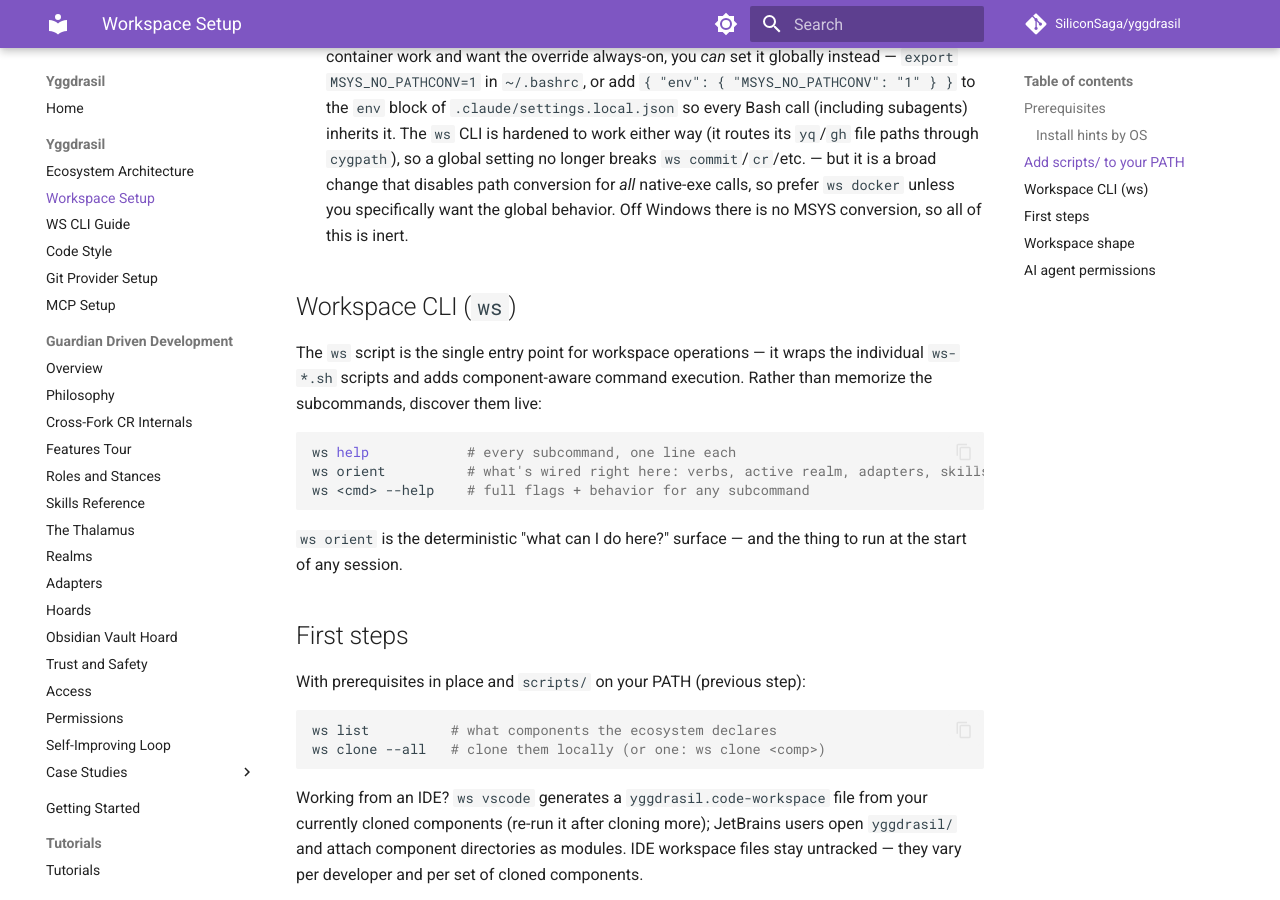
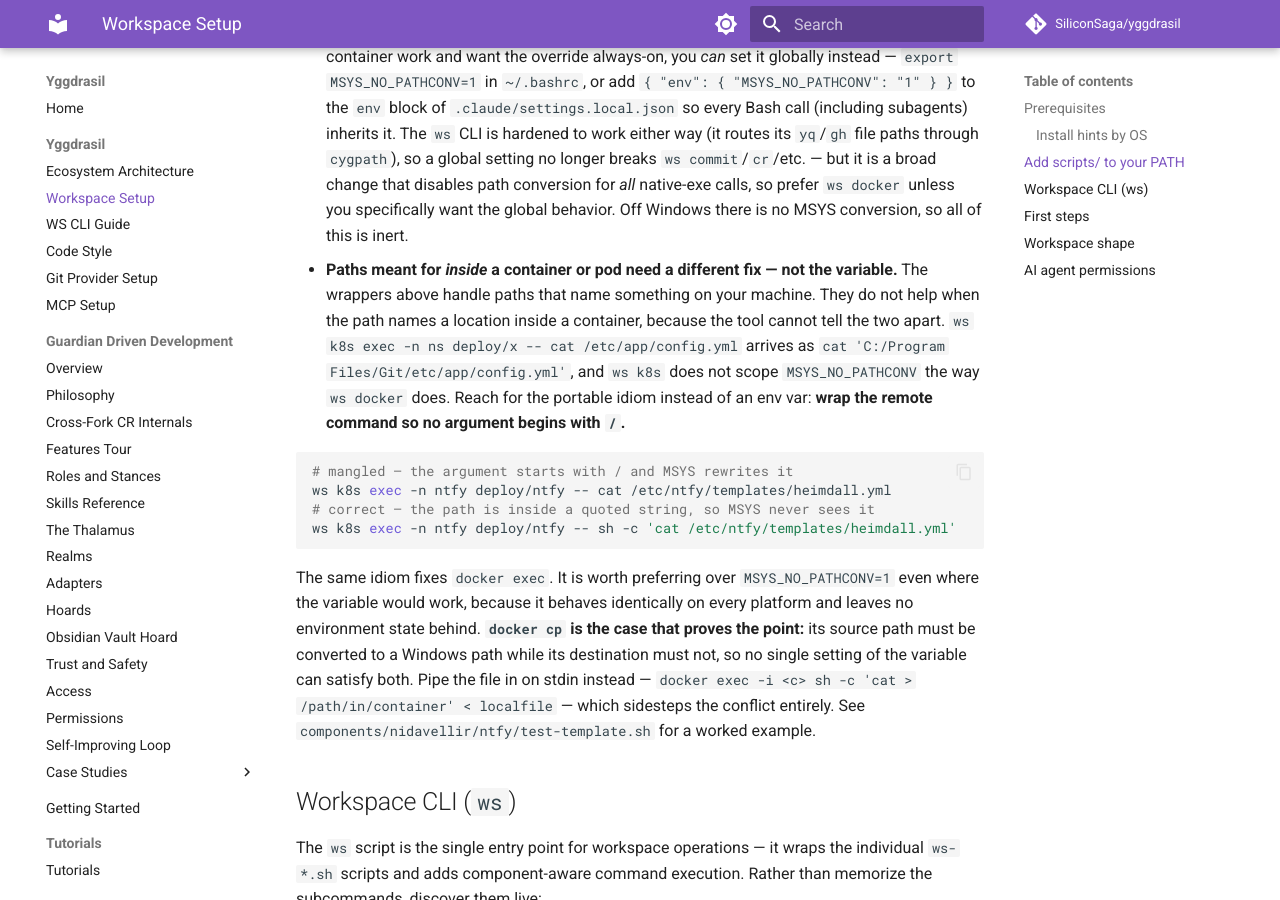
Before and after one commit to SiliconSaga/yggdrasil, an MkDocs documentation site: the page built from docs/workspace-setup.md, in a window 1280 px wide and 900 px high, scrolled down 2776 px. Built offline with MkDocs 1.6.1 and Material for MkDocs 9.7.7, drawn with Linux system fonts in a browser that asks for light colours; comment, search, counter and statistics services are not loaded.

Commit message:
docs(setup): note the sh -c idiom for container-side paths under MSYS
The existing MSYS guidance covers paths naming something on your machine, which `ws docker` handles. It does not cover paths naming a location *inside* a container — `ws k8s exec … -- cat /etc/app/x.yml` arrives as `cat 'C:/Program Files/Git/etc/app/x.yml'`, and `ws k8s` deliberately does not scope `MSYS_NO_PATHCONV` the way `ws docker` does. Hit twice in one session, in `docker exec` and then `kubectl exec`.

Documents wrapping the remote command in `sh -c '…'` so no argument starts with `/`, and recommends it over the env var generally: it behaves the same on every platform and leaves no environment state behind. `docker cp` is the case that settles the argument — its source must be path-converted while its destination must not, so no single value of the variable works; pipe the file in on stdin instead.

Deliberately additive. The existing paragraph already weighs `ws docker` against the global override and warns that the global form is broad, which past sessions learned the hard way; nothing there is rewritten.

Co-Authored-By: Claude Opus 5 <noreply@anthropic.com>

````diff
--- a/docs/workspace-setup.md
+++ b/docs/workspace-setup.md
@@ -58,6 +58,16 @@ export PATH="/path/to/yggdrasil/scripts:$PATH"
 - **`bash` itself may not be on your *system* PATH.** Git for Windows offers a few PATH choices at install time; the common "Git from the command line and also from 3rd-party software" option adds Git's `cmd\` directory (so `git` works in cmd/PowerShell) but **not** the `bin\` / `usr\bin\` directory that holds `bash.exe`. If `bash` isn't found outside Git Bash, add `C:\Program Files\Git\bin` (or `…\usr\bin`) to your PATH.
 - **Adding `scripts/` persistently.** Inside Git Bash, the `~/.bashrc` export above is enough. The `ws` entry point is a Bash script, so adding `scripts/` to the Windows PATH alone does not create a native cmd/PowerShell command. From cmd or PowerShell, enter Git Bash or invoke the CLI through Bash from the workspace root, for example `bash scripts/ws help`.
 - **Git Bash mangles Unix-style paths passed to native `.exe`s.** When you hand a container-absolute path (e.g. `/data`, `/opt/render`) to a Windows-native executable like `docker`, `kubectl`, or `nerdctl`, MSYS auto-rewrites it into a Windows path (`C:\Program Files\Git\data`), breaking the argument. The variable that disables this is `MSYS_NO_PATHCONV=1`. For docker specifically, the clean fix is **`ws docker <args…>`** — it scopes `MSYS_NO_PATHCONV=1` to that one call on Windows and is a transparent passthrough everywhere else, so nothing global changes and no other tool is affected. If you do heavy container work and want the override always-on, you *can* set it globally instead — `export MSYS_NO_PATHCONV=1` in `~/.bashrc`, or add `{ "env": { "MSYS_NO_PATHCONV": "1" } }` to the `env` block of `.claude/settings.local.json` so every Bash call (including subagents) inherits it. The `ws` CLI is hardened to work either way (it routes its `yq`/`gh` file paths through `cygpath`), so a global setting no longer breaks `ws commit`/`cr`/etc. — but it is a broad change that disables path conversion for *all* native-exe calls, so prefer `ws docker` unless you specifically want the global behavior. Off Windows there is no MSYS conversion, so all of this is inert.
+- **Paths meant for *inside* a container or pod need a different fix — not the variable.** The wrappers above handle paths that name something on your machine. They do not help when the path names a location inside a container, because the tool cannot tell the two apart. `ws k8s exec -n ns deploy/x -- cat /etc/app/config.yml` arrives as `cat 'C:/Program Files/Git/etc/app/config.yml'`, and `ws k8s` does not scope `MSYS_NO_PATHCONV` the way `ws docker` does. Reach for the portable idiom instead of an env var: **wrap the remote command so no argument begins with `/`.**
+
+  ```bash
+  # mangled — the argument starts with / and MSYS rewrites it
+  ws k8s exec -n ntfy deploy/ntfy -- cat /etc/ntfy/templates/heimdall.yml
+  # correct — the path is inside a quoted string, so MSYS never sees it
+  ws k8s exec -n ntfy deploy/ntfy -- sh -c 'cat /etc/ntfy/templates/heimdall.yml'
+  ```
+
+  The same idiom fixes `docker exec`. It is worth preferring over `MSYS_NO_PATHCONV=1` even where the variable would work, because it behaves identically on every platform and leaves no environment state behind. **`docker cp` is the case that proves the point:** its source path must be converted to a Windows path while its destination must not, so no single setting of the variable can satisfy both. Pipe the file in on stdin instead — `docker exec -i <c> sh -c 'cat > /path/in/container' < localfile` — which sidesteps the conflict entirely. See `components/nidavellir/ntfy/test-template.sh` for a worked example.
 
 ## Workspace CLI (`ws`)
 
````
